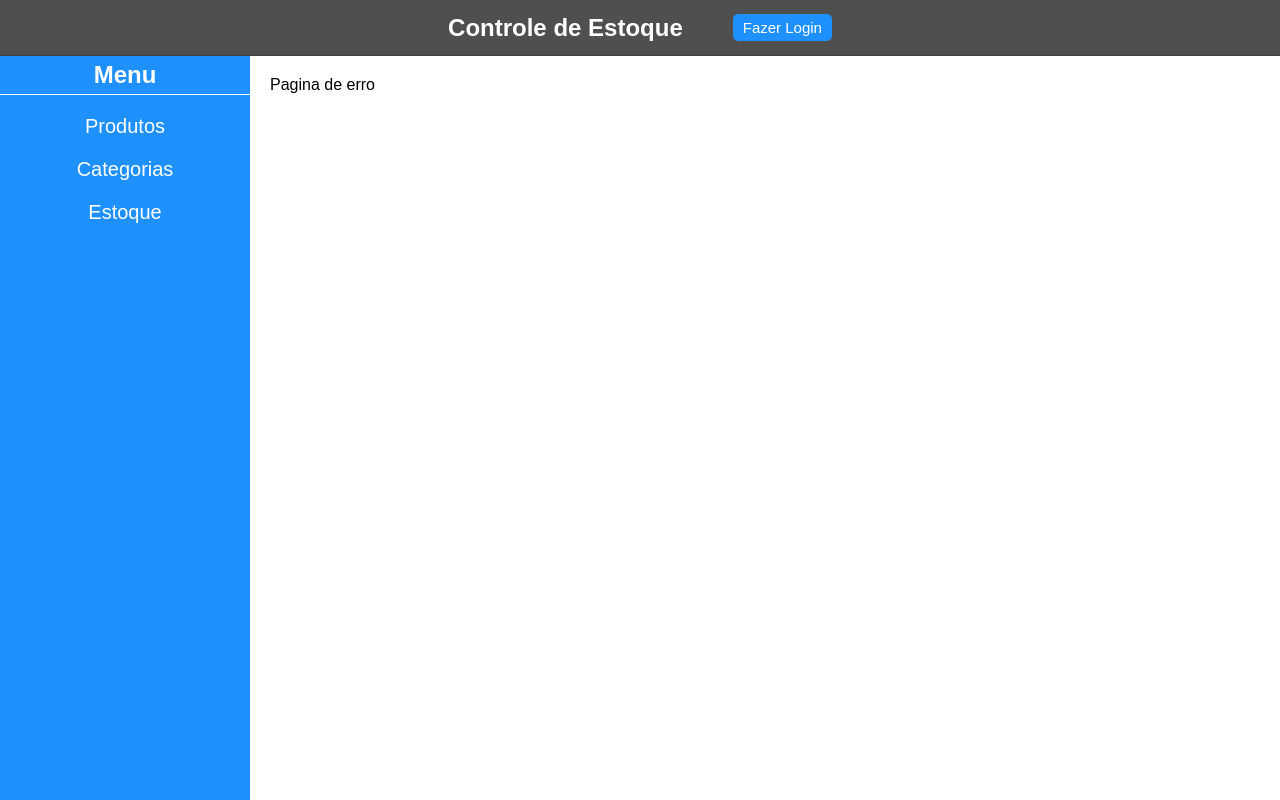
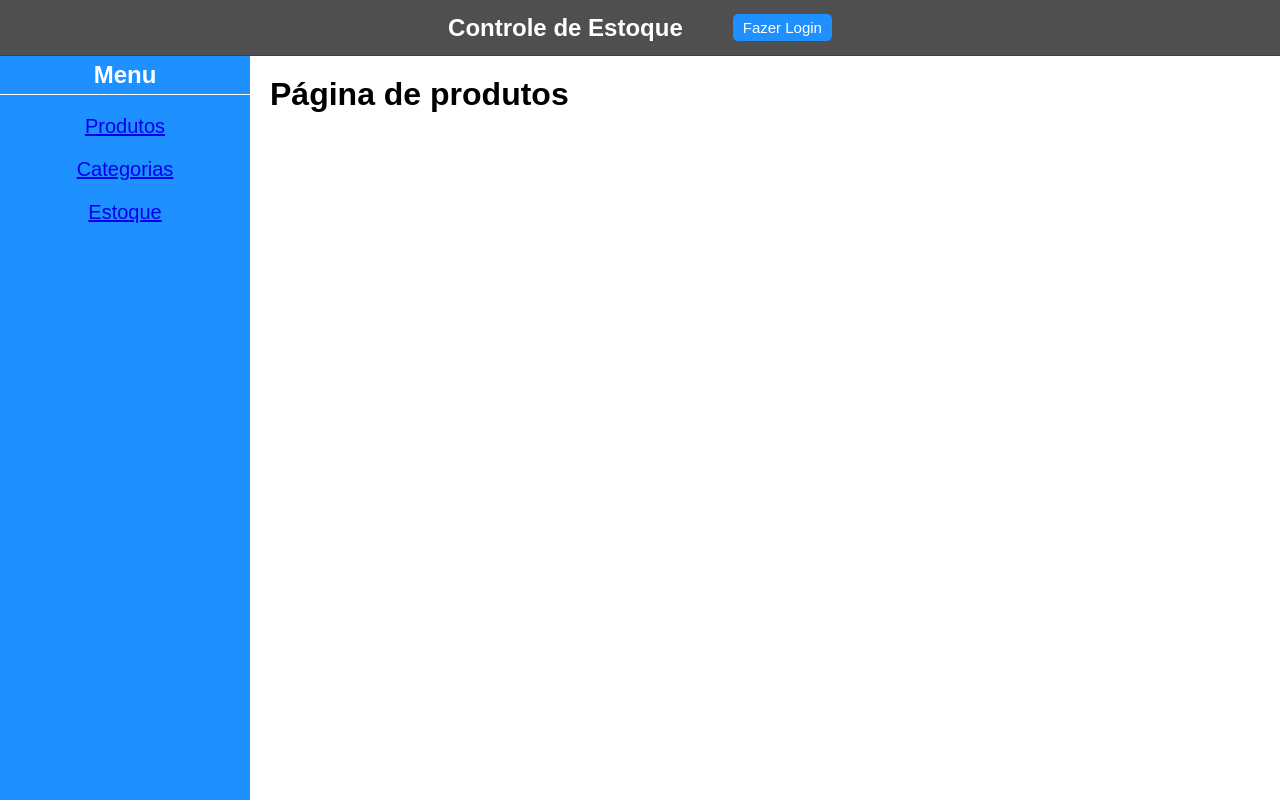
Before and after one commit to Gabriel-Sales-Mendonca/controlaestoque, a React (Create React App) app: page /products in a window 1280 px wide. Built offline with nearby package versions, Linux system fonts and the light colour scheme.

Commit message:
Comecei a criar a estrutura de rotas da aplicação

```diff
--- a/src/App.js
+++ b/src/App.js
@@ -1,21 +1,8 @@
-import { createBrowserRouter, RouterProvider } from 'react-router-dom'
+import { RouterProvider} from 'react-router-dom'
 
+import router from './routes'
 import Header from './components/Header';
-import Menu from './components/Menu'
 import GlobalStyles from './styles/GlobalStyles';
-
-const router = createBrowserRouter([
-  {
-    path: '/',
-    element: <div className='content'>Hello world!</div>,
-    errorElement: <div className='content'>Pagina de erro</div>
-  },
-
-  {
-    path: '/teste1',
-    element: <h2>Teste 1</h2>
-  }
-])
 
 function App() {
   return (
@@ -23,7 +10,6 @@ function App() {
       <GlobalStyles />
       <Header />
       <div className='container'>
-        <Menu />
         <RouterProvider router={router} />
       </div>
     </>
--- a/src/components/Menu/index.js
+++ b/src/components/Menu/index.js
@@ -1,9 +1,11 @@
 import React from 'react'
+import { Outlet, Link } from 'react-router-dom'
 
 import {Nav} from './styled'
 
 export default function Menu () {
     return (
+        <>
             <Nav className='menu'>
                 <div className='title'>
                     <h1>Menu</h1>
@@ -11,15 +13,19 @@ export default function Menu () {
 
                 <ul>
                     <li>
-                    <p>Produtos</p>
+                        <Link to={`products`}>Produtos</Link>
                     </li>
                     <li>
-                    <p>Categorias</p>
+                        <Link to={`categories`}>Categorias</Link>
                     </li>
                     <li>
-                    <p>Estoque</p>
+                        <Link to={`stock`}>Estoque</Link>
                     </li>
                 </ul>
             </Nav>
+            <div className='content'>
+                <Outlet />
+            </div>
+        </>
     )
 }
--- /dev/null
+++ b/src/pages/Error/index.js
@@ -0,0 +1,10 @@
+import Menu from '../../components/Menu'
+
+export default function Error() {
+    return (
+        <>
+            <Menu />
+            <h2>Página de erro</h2>
+        </>
+    )
+}
--- /dev/null
+++ b/src/pages/Products/index.js
@@ -0,0 +1,7 @@
+export default function Products() {
+    return (
+        <>
+            <h1>Página de produtos</h1>
+        </>
+    )
+}
--- /dev/null
+++ b/src/routes/index.js
@@ -0,0 +1,21 @@
+import { createBrowserRouter } from 'react-router-dom'
+
+import Menu from '../components/Menu'
+import Error from '../pages/Error'
+import Products from '../pages/Products'
+
+const router = createBrowserRouter([
+    {
+        path: '/',
+        element: <Menu />,
+        errorElement: <Error />,
+        children: [
+            {
+                path: 'products',
+                element: <Products />
+            }
+        ]
+    }
+])
+
+export default router
```
Also changed, not shown: src/pages/Error/styled.js (added), src/pages/Products/styled.js (added). Lines whose indentation alone changed are shown as unchanged.
